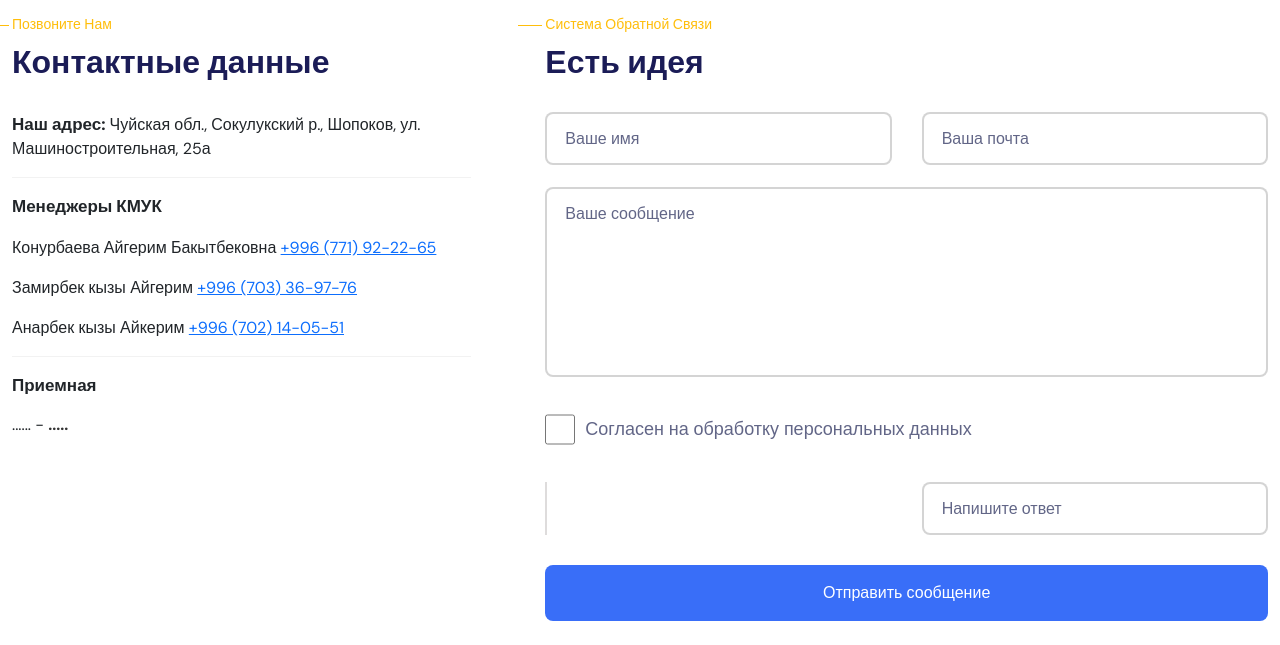
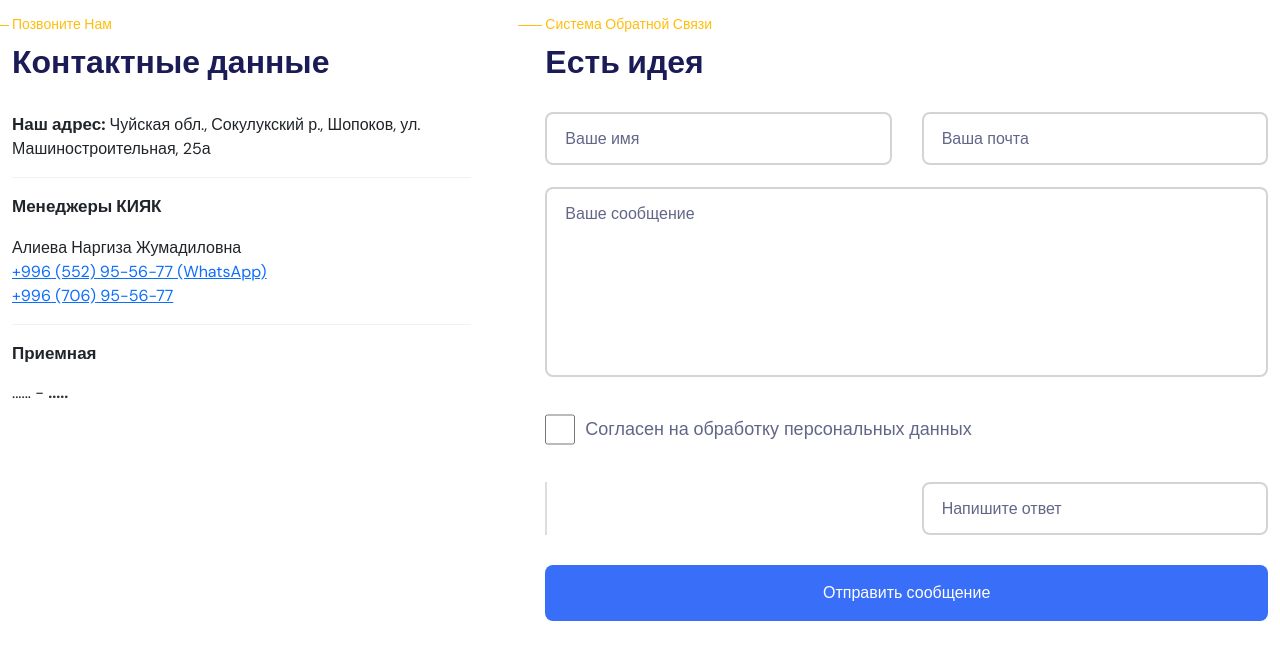
Before and after one commit to DaProWebStudio/kiuc_university, a Django app: template apps/feedback/templates/contacts.html in a window 1280 px wide. Shown: the part 171-816 px from the top of the page. Run offline with Django 4.2, Linux system fonts and the light colour scheme; the template is opened without the code that fills it: values that come from a table or form of the project are taken from there, others are empty; style sheets or scripts are compiled from the project's sources; parts of the project's set-up code (start-up, migrations or seed data) failed here and were passed over; some libraries are stand-ins or nearby versions.

Commit message:
fix: changed texts

```diff
--- a/apps/core/admin.py
+++ b/apps/core/admin.py
@@ -9,6 +9,10 @@ from .models import (
     Document,
     DocumentFile, EduProcessFile, EduProcess,
 )
+
+
+admin.site.site_title = 'Админ-панель сайта КИЯК'
+admin.site.site_header = 'Админ-панель сайта КИЯК'
 
 
 @admin.register(Cooperation)
--- a/apps/core/templates/index.html
+++ b/apps/core/templates/index.html
@@ -65,7 +65,7 @@
                     <div class="title mb-3">
                         <span>{% trans 'Приветственное слово' %}</span>
                         <h3>{% trans 'Лю Бенг Ил' %}</h3>
-                        <p>{% trans 'ректор КИЯК, профессора, доктора филологических наук' %}</p>
+                        <p>{% trans 'Ректора Кияк, профессора, доктора филологических наук' %}</p>
                         <p class="">{% trans 'Заслуженного работника образования Республики Корея' %}</p>
                     </div>
                     <p class="desc-body">
--- a/apps/core/templates/welcoming-remarks.html
+++ b/apps/core/templates/welcoming-remarks.html
@@ -14,7 +14,7 @@
                     <div class="title mt-3">
                         <span>{% trans 'Приветственное слово ' %}</span>
                         <h3>{% trans 'Лю Бенг Ил' %}</h3>
-                        <p>{% trans 'ректор Кыргызского института языков и культур, профессора, доктора филологических наук' %}</p>
+                        <p>{% trans 'Ректора Кыргызского института языков и культур, профессора, доктора филологических наук' %}</p>
                         <p class="">{% trans 'Заслуженного работника образования  Республики Корея' %}</p>
                     </div>
                 </div>
--- a/apps/feedback/templates/contacts.html
+++ b/apps/feedback/templates/contacts.html
@@ -22,11 +22,19 @@
                             </li>
                             <hr>
                             <li>
-                                <b>{% trans 'Менеджеры КМУК' %}</b>
+                                <b>{% trans 'Менеджеры КИЯК' %}</b>
                                 <ul>
-                                    <li class="mt-3">{% trans 'Конурбаева Айгерим Бакытбековна' %} <a href="tel:+996771922265">+996 (771) 92-22-65</a></li>
-                                    <li class="mt-3">{% trans 'Замирбек кызы Айгерим' %} <a href="tel:+996703369776">+996 (703) 36-97-76</a></li>
-                                    <li class="mt-3">{% trans 'Анарбек кызы Айкерим' %} <a href="tel:+996702140551">+996 (702) 14-05-51</a></li>
+                                    <li class="mt-3">
+                                        {% trans 'Алиева Наргиза Жумадиловна' %}
+                                        <ul>
+                                            <li>
+                                                <a href="https://api.whatsapp.com/send/?phone=996552955677&text=Здравствуйте%21%0A%0AПишу+из+вашего+сайта+www.kiuc.kg.%0A%0A&type=phone_number&app_absent=0">
+                                                    +996 (552) 95-56-77 (WhatsApp)
+                                                </a>
+                                            </li>
+                                            <li><a href="tel:+996706955677">+996 (706) 95-56-77</a></li>
+                                        </ul>
+                                    </li>
                                 </ul>
                             </li>
                             <hr>
```
